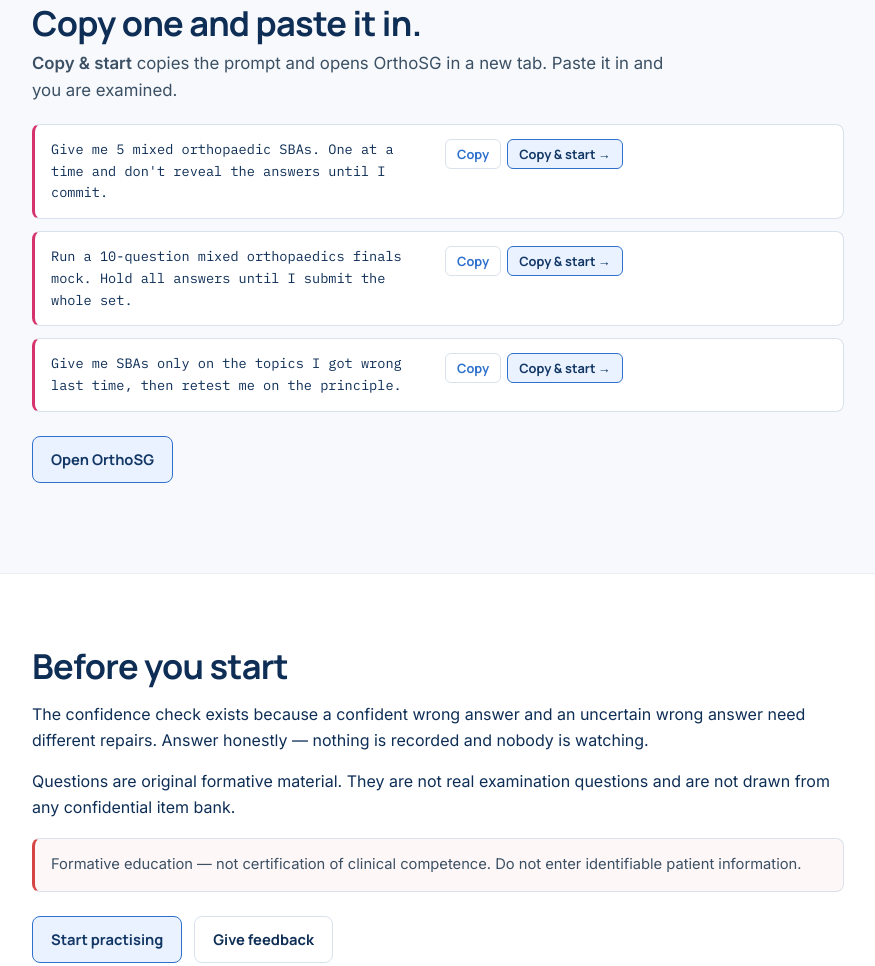
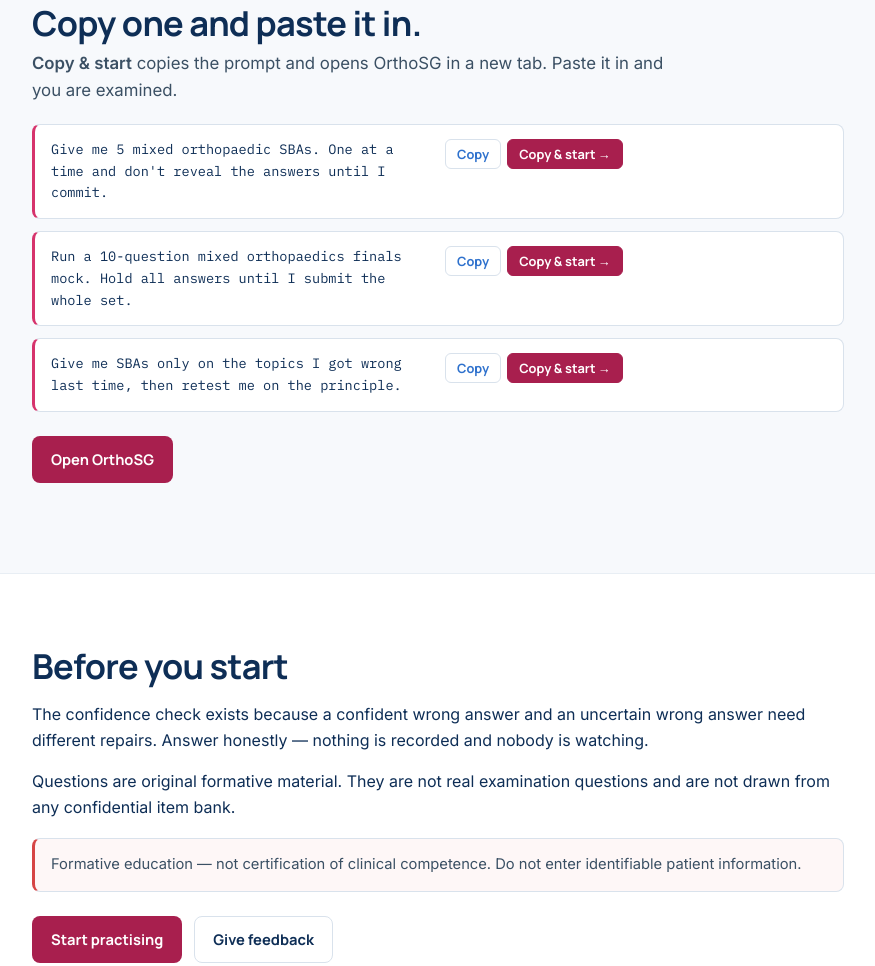
Before and after one commit to OrthoSG/OrthoSG.github.io, a plain HTML site: page sba.html in a window 1280 px wide. Shown: the part 1158-2124 px from the top of the page, without its empty margins (202-1077 px from the left). Drawn offline with Linux system fonts and the light colour scheme.

Commit message:
Replace CTA blue with rose accent, no blue in button

```diff
--- a/assets/styles.css
+++ b/assets/styles.css
@@ -45,8 +45,8 @@
 @media(max-width:900px){.nav-links a:not(.btn){display:none}}
 
 .btn{display:inline-block;border:1px solid transparent;border-radius:8px;padding:11px 18px;font-family:var(--display);font-weight:700;font-size:.92rem;text-decoration:none;cursor:pointer;background:none}
-.btn-primary{background:#EAF2FF;color:#123765;border-color:#2E71CD}
-.btn-primary:hover{background:#D6E7FC;border-color:#1B4F91}
+.btn-primary{background:#A81F4E;color:#fff}
+.btn-primary:hover{background:#8A1940}
 .btn-ghost{border-color:var(--line);color:var(--navy);background:var(--white)}
 .btn-ghost:hover{border-color:var(--blue)}
 .btn-sm{padding:8px 14px;font-size:.85rem}
@@ -243,8 +243,8 @@
 
 /* ---------- copy-and-launch ---------- */
 .prompt .btns{display:flex;gap:6px;flex-wrap:wrap;justify-content:flex-end}
-.copy.launch{background:#EAF2FF;color:#123765;border-color:#2E71CD;white-space:nowrap}
-.copy.launch:hover{background:#D6E7FC;border-color:#1B4F91}
+.copy.launch{background:#A81F4E;color:#fff;border-color:#A81F4E;white-space:nowrap}
+.copy.launch:hover{background:#8A1940;border-color:#8A1940}
 .qbox{flex-wrap:wrap}
 .qbox .btns{display:flex;gap:6px;flex-wrap:wrap}
 @media(max-width:520px){
```
